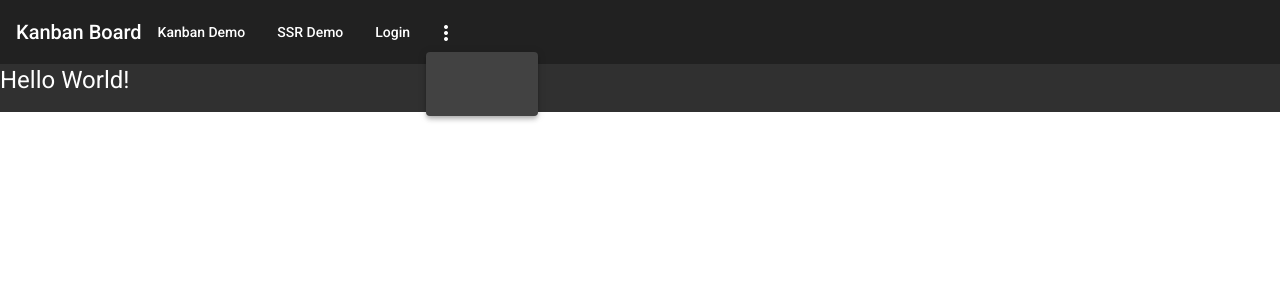
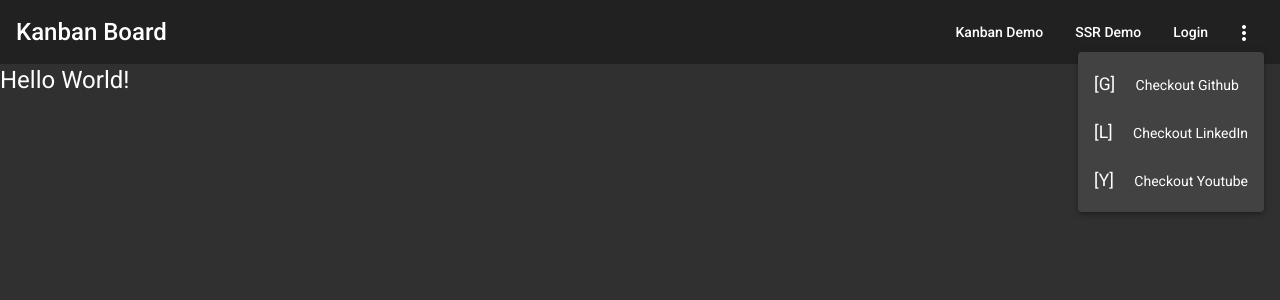
Before and after one commit to mrin2810/kanban-board, an Angular app: page / in a window 1280 px wide. Both pictures are taken after a click on the button "more_vert". Shown: the top 300 px of the page. Built offline with nearby package versions, Linux system fonts and the light colour scheme.

Commit message:
added styling for app-shell

```diff
--- a/src/app/shared/shell/shell.component.html
+++ b/src/app/shared/shell/shell.component.html
@@ -37,7 +37,20 @@
                 <mat-icon>more_vert</mat-icon>
             </button>
 
-            <mat-menu #menu="matMenu"></mat-menu>
+            <mat-menu #menu="matMenu">
+                <a mat-menu-item href="https://github.com/mrin2810">
+                    <i>[G] </i>
+                    <span>Checkout Github</span>
+                </a>
+                <a mat-menu-item href="https://www.linkedin.com/login">
+                    <i>[L] </i>
+                    <span>Checkout LinkedIn</span>
+                </a>
+                <a mat-menu-item href="https://www.youtube.com/">
+                    <i>[Y] </i>
+                    <span>Checkout Youtube</span>
+                </a>
+            </mat-menu>
         </mat-toolbar>
         <ng-content></ng-content>
     </mat-sidenav-content>
--- a/src/app/shared/shell/shell.component.scss
+++ b/src/app/shared/shell/shell.component.scss
@@ -0,0 +1,45 @@
+.sidenav-container {
+    height: 100%;
+  }
+
+  .logo {
+    font-size: 1.2em;
+    cursor: pointer;
+    outline: none;
+  }
+
+  .mat-drawer-side {
+      border: none;
+      box-shadow: 1px 1px 10px 1px rgba(0, 0, 0, 0.3);
+  }
+
+  .sidenav {
+      width: 200px;
+      font-family: 'Courier New', Courier, monospace;
+  }
+
+  .sidenav .mat-toolbar {
+      background: inherit;
+  }
+
+  .mat-toolbar.mat-primary {
+      position: sticky;
+      top: 0;
+      z-index: 1;
+  }
+
+  .fill-space{
+    flex: 1 1 auto;
+  }
+
+  i {
+      font-style: normal;
+      font-size: 1.25em;
+      margin-right: 16px;
+  }
+
+  .avatar {
+      width: 1.75em;
+      border-radius: 50%;
+      margin: 0 10px 5px;
+  }
```
